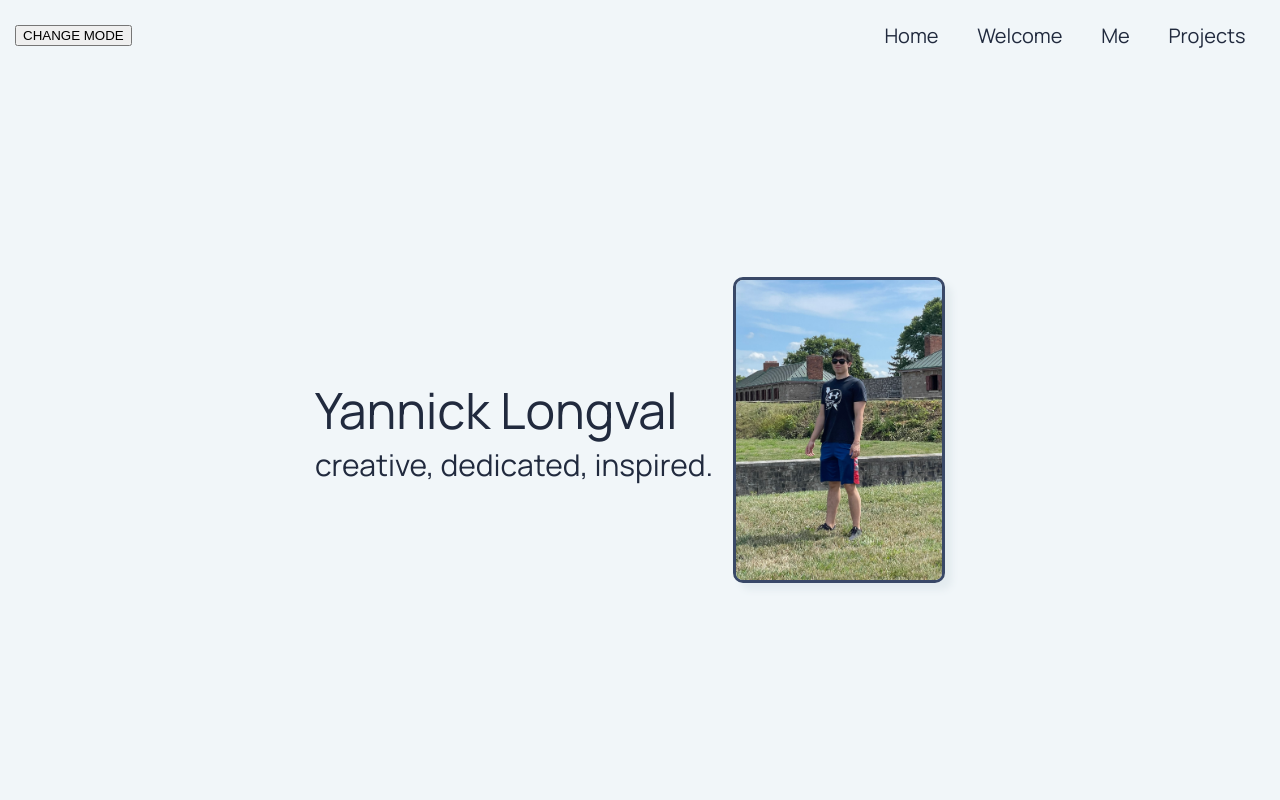
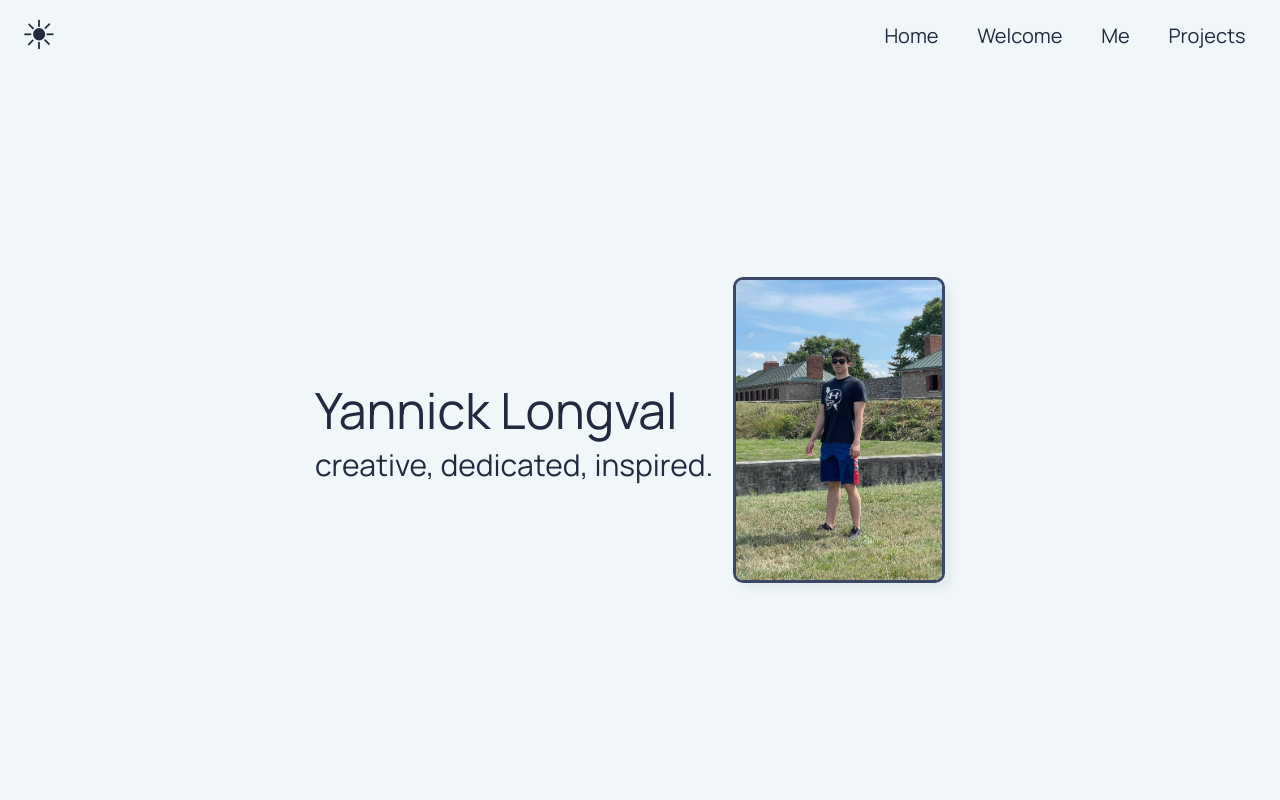
Before and after one commit to YannickLongval/ylongval, a React (Create React App) app: page / in a window 1280 px wide. Shown: the top 800 px of the page. Built offline with nearby package versions, Linux system fonts and the light colour scheme.

Commit message:
dark mode

```diff
--- a/src/App.css
+++ b/src/App.css
@@ -1,6 +1,7 @@
 :root {
   --text-primary: #212A3E;
   --text-secondary: #9BA4B5;
+  --text-tertiary: #F1F6F9;
   --bg-lighter: #ffffff;
   --bg-primary: #F1F6F9;
   --bg-darker: #e3ebef;
--- a/src/components/NavBar/NavBar.css
+++ b/src/components/NavBar/NavBar.css
@@ -38,6 +38,23 @@
     color: var(--hover);
 }
 
+#toggle {
+    background-color: transparent;
+    border: none;
+    font-size: 40px;
+    color: var(--text);
+}
+
+#toggle:hover {
+    cursor: pointer;
+}
+
+#toggle:active {
+    transform: rotate(360deg);
+    -webkit-transform: rotate(360deg);
+    -ms-transform: rotate(360deg);
+ }
+
 .logo {
     width: 50px;
     animation: App-logo-spin infinite 20s linear;
--- a/src/components/NavBar/NavBar.js
+++ b/src/components/NavBar/NavBar.js
@@ -8,7 +8,7 @@ window.addEventListener("scroll", function(){
     // r.style.setProperty('--hover', 'var(--text-secondary)');
   } else {
     r.style.setProperty('--background', 'var(--action-primary)');
-    r.style.setProperty('--text', 'var(--bg-primary)');
+    r.style.setProperty('--text', 'var(--text-tertiary)');
     // r.style.setProperty('--hover', 'var(--bg-lighter)');
   }
 });
@@ -19,6 +19,7 @@ let changeMode = () => {
   var r = document.querySelector(':root')
   if(state === "light"){
     state = "dark"
+    document.getElementById('toggle').innerHTML = '☾'
     r.style.setProperty('--text-primary', '#F1F6F9');
     r.style.setProperty('--bg-lighter', '#303d5a');
     r.style.setProperty('--bg-primary', '#394867');
@@ -26,6 +27,7 @@ let changeMode = () => {
     r.style.setProperty('--action-primary', '#212A3E');
   } else {
     state = "light"
+    document.getElementById('toggle').innerHTML = '☀'
     r.style.setProperty('--text-primary', '#212A3E');
     r.style.setProperty('--bg-lighter', '#ffffff');
     r.style.setProperty('--bg-primary', '#F1F6F9');
@@ -37,7 +39,7 @@ let changeMode = () => {
 function NavBar() {
   return (
     <div className="navbar">
-        <button type="button" onClick={changeMode}>CHANGE MODE</button>
+        <button type="button" onClick={changeMode} id='toggle'>☀</button>
         <ul className="navbarOptions">
           <li><a href="#home">Home</a></li>
           <li><a href="#welcome">Welcome</a></li>
```
